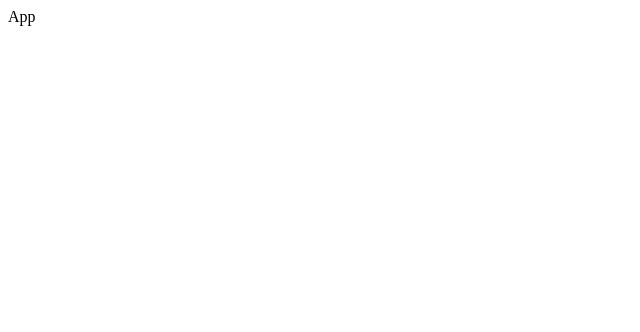
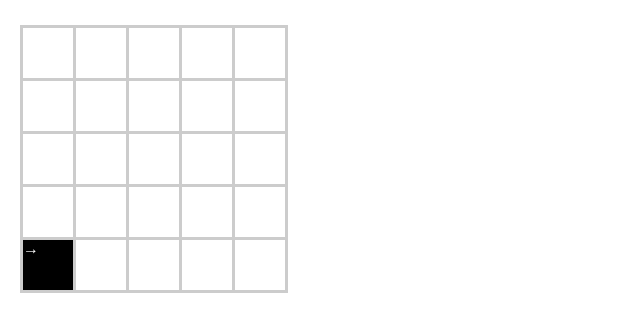
Before and after one commit to siseko/toybot, a React (Create React App) app: page / in a window 1280 px wide. Shown: the top 332 px of the page, without its empty margins (0-640 px from the left). Built offline with nearby package versions, Linux system fonts and the light colour scheme.

Commit message:
draws table

```diff
--- a/package.json
+++ b/package.json
@@ -13,6 +13,7 @@
     "react": "^18.0.0",
     "react-dom": "^18.0.0",
     "react-scripts": "5.0.0",
+    "styled-components": "^5.3.5",
     "typescript": "^4.6.3",
     "web-vitals": "^2.1.4"
   },
@@ -39,5 +40,8 @@
       "last 1 firefox version",
       "last 1 safari version"
     ]
+  },
+  "devDependencies": {
+    "@types/styled-components": "^5.1.24"
   }
 }
--- a/src/App.tsx
+++ b/src/App.tsx
@@ -1,7 +1,8 @@
 import React from "react";
+import { Table } from "./Table";
 
 function App() {
-  return <div>App</div>;
+  return <Table robot={{ x: 0, y: 0, direction: "EAST" }} />;
 }
 
 export default App;
--- /dev/null
+++ b/src/GlobalStyles.ts
@@ -0,0 +1,18 @@
+import { createGlobalStyle } from "styled-components";
+
+const GlobalStyles = createGlobalStyle`
+    * {
+      margin: 0;
+      padding: 0;
+    }
+
+    ul {
+      list-style: none;
+    }
+
+    body {
+      padding: 20px;
+    }
+`;
+
+export default GlobalStyles;
--- /dev/null
+++ b/src/Table/Table.styled.ts
@@ -0,0 +1,18 @@
+import styled from "styled-components";
+
+const CELL_SIZE = 50;
+
+export const Grid = styled.ul<{ gridColumns: number }>(({ gridColumns }) => ({
+  display: "inline-grid",
+  gridTemplateColumns: `repeat(${gridColumns}, ${CELL_SIZE}px)`,
+  gap: 3,
+  border: `3px solid #ccc`,
+  backgroundColor: "#ccc",
+  marginTop: 5,
+}));
+
+export const Cell = styled.li<{ isEmpty: boolean }>(({ isEmpty }) => ({
+  height: CELL_SIZE,
+  backgroundColor: isEmpty ? "#fff" : "#000",
+  color: "#fff",
+}));
--- /dev/null
+++ b/src/Table/Table.tsx
@@ -0,0 +1,44 @@
+import React from "react";
+import { TABLE_HEIGHT, TABLE_WIDTH } from "../constants";
+import { Direction, RobotState } from "../types";
+import * as S from "./Table.styled";
+
+interface Props {
+  robot: RobotState | null;
+}
+
+const directionEntityMap: { [key in Direction]: number } = {
+  NORTH: 8593,
+  SOUTH: 8595,
+  EAST: 8594,
+  WEST: 8592,
+};
+
+const table = Array.from({ length: TABLE_HEIGHT }).map(() =>
+  Array.from({ length: TABLE_WIDTH })
+);
+
+const invertYCoordinate = (y: number) => TABLE_HEIGHT - 1 - y;
+
+const Table = ({ robot }: Props) => {
+  return (
+    <S.Grid gridColumns={TABLE_WIDTH}>
+      {table.map((row, y) =>
+        row.map((_, x) => {
+          const isEmpty = robot?.x !== x || robot?.y !== invertYCoordinate(y);
+          const key = `${x}${y}`;
+
+          return (
+            <S.Cell isEmpty={isEmpty} key={key}>
+              {isEmpty
+                ? null
+                : String.fromCharCode(directionEntityMap[robot?.direction])}
+            </S.Cell>
+          );
+        })
+      )}
+    </S.Grid>
+  );
+};
+
+export default Table;
--- /dev/null
+++ b/src/Table/index.ts
@@ -0,0 +1 @@
+export { default as Table } from "./Table";
--- /dev/null
+++ b/src/constants.ts
@@ -0,0 +1,2 @@
+export const TABLE_HEIGHT = 5;
+export const TABLE_WIDTH = 5;
--- a/src/index.tsx
+++ b/src/index.tsx
@@ -1,6 +1,7 @@
 import React from 'react';
 import * as ReactDOMClient from "react-dom/client";
 import App from './App';
+import GlobalStyles from './GlobalStyles';
 import reportWebVitals from './reportWebVitals';
 
 const container = document.getElementById("root");
@@ -11,6 +12,7 @@ const root = ReactDOMClient.createRoot(container);
 
 root.render(
   <React.StrictMode>
+    <GlobalStyles />
     <App />
   </React.StrictMode>
 );
--- /dev/null
+++ b/src/types.ts
@@ -0,0 +1,7 @@
+export type Direction = "NORTH" | "SOUTH" | "EAST" | "WEST";
+
+export interface RobotState {
+  x: number;
+  y: number;
+  direction: Direction;
+}
```
